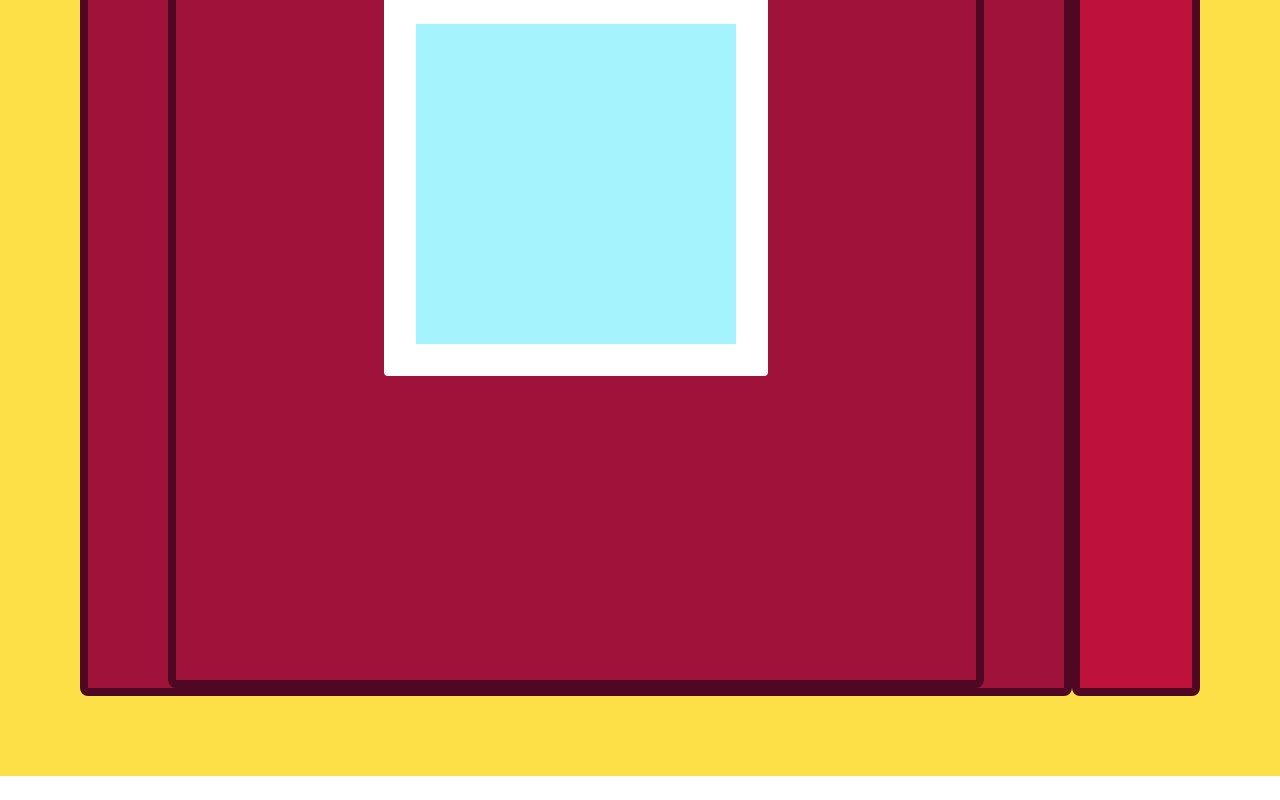
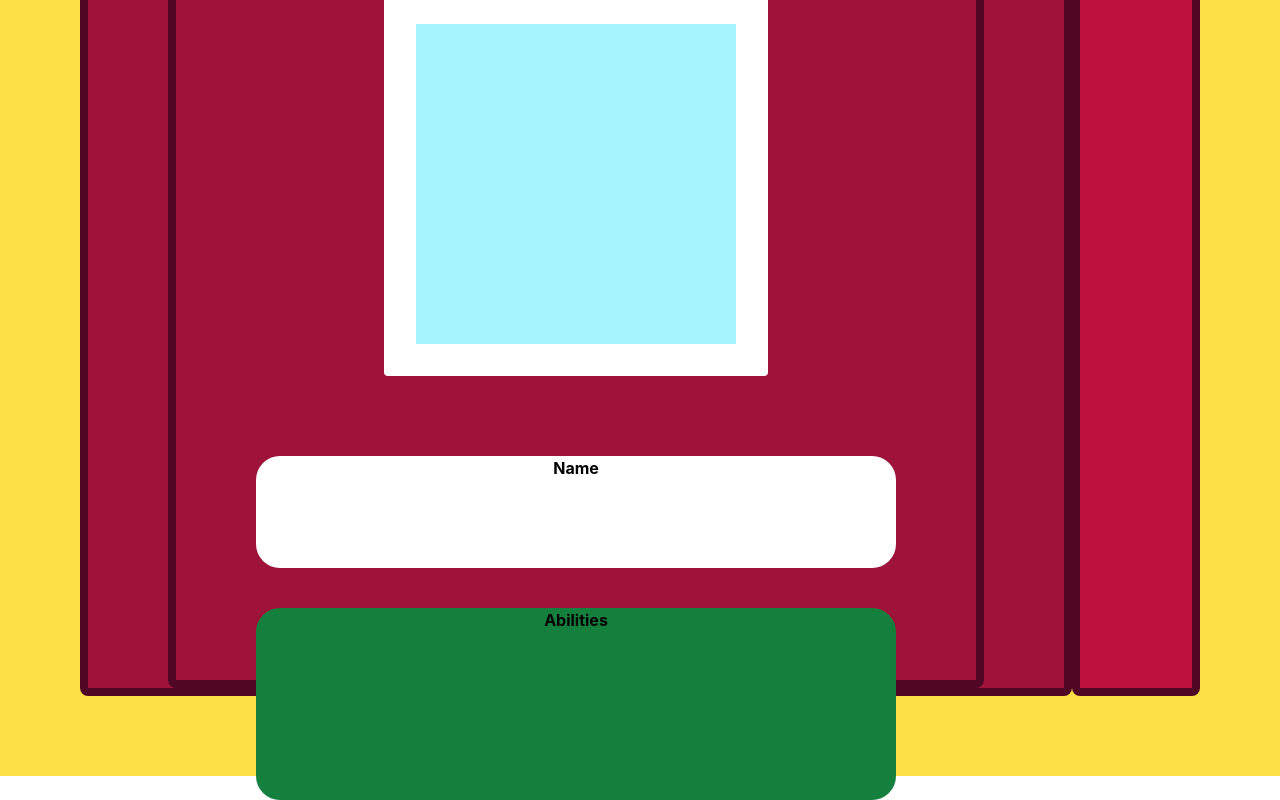
Before and after one commit to JourneyHM/Pokedex, a React (Create React App) app in the folder pokedex/: page / in a window 1280 px wide. Shown: the part 376-1176 px from the top of the page. Before the commit the page ends 1152 px from the top, so only its background shows below. Built offline with nearby package versions, Linux system fonts and the light colour scheme.

Commit message:
Componentes Nombre y Habilidades

```diff
--- a/pokedex/src/App.tsx
+++ b/pokedex/src/App.tsx
@@ -3,6 +3,8 @@ import logo from './logo.svg';
 import './App.css';
 import Button from './components/Button';
 import Container from './components/Pokedex/Container';
+import Name from './components/Pokedex/Name';
+import Abilities from './components/Pokedex/Abilities';
 
 function App() {
   const [contador, setContador]= React.useState(0);
@@ -23,11 +25,12 @@ function App() {
         <div className="basis-1/2 flex flex-col">
           <div className="rounded-lg border-8 border-pink-950 bg-rose-700 h-48  mt-20 ml-20"></div>
           <div className="rounded-lg border-8 border-pink-950 bg-rose-800 h-dvh  ml-20">
-            <div className="rounded-lg border-8 border-pink-950 bg-rose-800 h-full mb-80 ml-20 mr-20">
+            <div className="rounded-lg border-8 border-pink-950 bg-rose-800 h-full ml-20 mr-20">
               <Container color='white'></Container>
+              <Name color='white_namebox' label={''}></Name>
+              <Abilities color='green' label={''}></Abilities>
             </div>
           </div>
-
         </div>
         <div className="basis-1/2 flex flex-col">
           <div className="bg-yellow-300 h-48 mt-20 mr-20"></div>
--- /dev/null
+++ b/pokedex/src/components/Pokedex/Abilities.tsx
@@ -0,0 +1,14 @@
+import './abilities.css';
+
+interface AbilitiesProps{
+    color:string|'green';
+    label:string;
+}
+
+export default function Abilities(props:AbilitiesProps){
+    return (
+        <div className={`abt ${props.color==='green'?'green':''}` }>
+            Abilities
+        </div>
+    )
+}
--- /dev/null
+++ b/pokedex/src/components/Pokedex/Name.tsx
@@ -0,0 +1,14 @@
+import './name.css';
+
+interface NameProps{
+    color:string|'white_namebox';
+    label:string;
+}
+
+export default function Name(props:NameProps){
+    return (
+        <div className={`name ${props.color==='white_namebox'?'white_namebox':''}` }>
+            Name
+        </div>
+    )
+}
--- /dev/null
+++ b/pokedex/src/components/Pokedex/abilities.css
@@ -0,0 +1,6 @@
+.abt{
+    @apply font-bold rounded-3xl h-48 mt-10 ml-20 mr-20;
+}
+.green{
+    @apply bg-green-700 text-black;
+}
--- /dev/null
+++ b/pokedex/src/components/Pokedex/name.css
@@ -0,0 +1,6 @@
+.name {
+    @apply font-bold rounded-3xl h-28 mt-20 ml-20 mr-20;
+}
+.white_namebox{
+    @apply bg-white text-black;
+}
```
